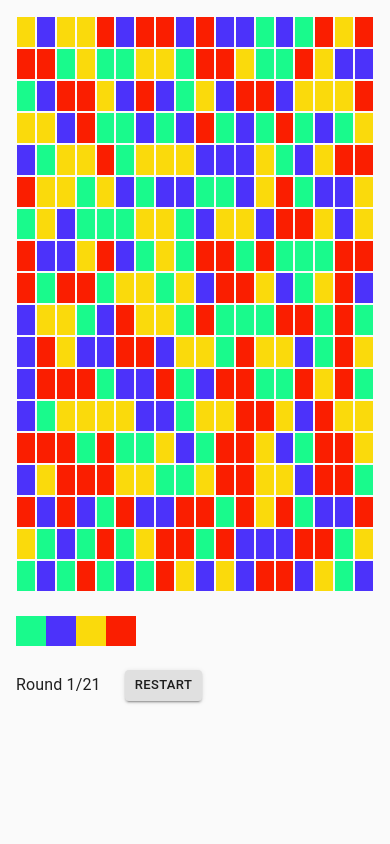
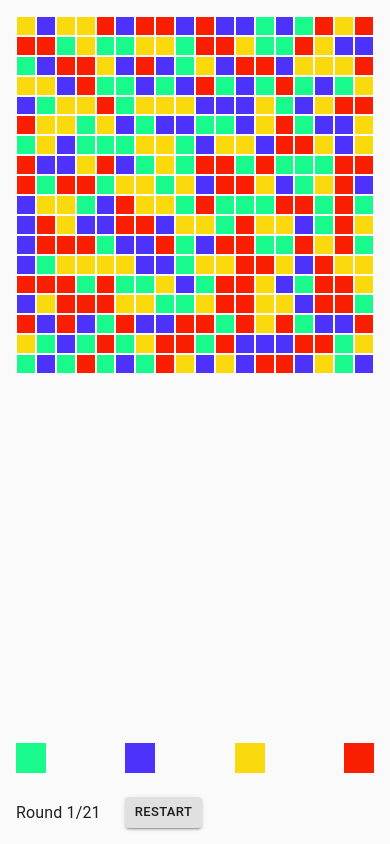
Before and after one commit to d400800/neighbouring-cells, a React (Create React App) app: page / in a window 390 px wide. Built offline with nearby package versions, Linux system fonts and the light colour scheme.

Commit message:
working on mobile display

```diff
--- a/src/game/CellSelector.jsx
+++ b/src/game/CellSelector.jsx
@@ -9,6 +9,12 @@ const useStyles = makeStyles(theme => ({
         cursor: 'pointer',
         width: 30,
         height: 30
+    },
+    root: {
+        display: 'flex',
+        [theme.breakpoints.down('sm')]: {
+            justifyContent: 'space-between'
+        },
     }
 }));
 
@@ -31,7 +37,7 @@ export default function CellSelector({onColorSelect}) {
     }, [cells, onColorSelectRef])
 
     return (
-        <Box display={'flex'}>
+        <Box className={classes.root}>
             {cells.map(cell => (
                 <button title={cell} key={cell}
                         onClick={() => onColorSelect(cell)}
--- a/src/game/Game.jsx
+++ b/src/game/Game.jsx
@@ -1,4 +1,4 @@
-import React, {useState} from 'react';
+import React, {useEffect, useState} from 'react';
 import {Box, Typography, Button} from "@material-ui/core";
 
 import board from "./Board";
@@ -6,11 +6,26 @@ import board from "./Board";
 import GameBoard from "./GameBoard";
 import CellSelector from "./CellSelector";
 import GameDialog from "./Dialog";
+import {makeStyles} from "@material-ui/core/styles";
+
+const useStyles = makeStyles(theme => ({
+    controls: {
+        [theme.breakpoints.down('sm')]: {
+            position: 'fixed',
+            left: theme.spacing(2),
+            right: theme.spacing(2),
+            bottom: theme.spacing(2)
+        },
+    }
+}));
 
 export default function Game({size, maxRounds}) {
+    const classes = useStyles();
+
     const [boardData, setBoardData] = useState(board.generateRandomBoard(size));
     const [round, setRound] = useState(1);
     const [victory, setVictory] = useState(false);
+    const [gameControlsHeight, setGameControlsHeight] = useState();
 
     function selectNextColor(color) {
         const newBoardData = board.repaint(color, boardData);
@@ -33,11 +48,27 @@ export default function Game({size, maxRounds}) {
         setVictory(true);
     }
 
+    const gameControlsId = 'game-controls';
+
+    useEffect(() => {
+        const $gameControls = document.getElementById(gameControlsId);
+
+        setGameControlsHeight($gameControls && $gameControls.offsetHeight);
+    }, []);
+
     return (
         <Box>
-            <GameBoard boardData={boardData} onColorSelect={selectNextColor}/>
+            <Box>
+                <GameBoard
+                    size={size}
+                    boardData={boardData}
+                    gameControlsHeight={gameControlsHeight}
+                    onColorSelect={selectNextColor}
+                />
+            </Box>
 
-            <Box mt={3}>
+            <Box id={gameControlsId} mt={3} className={classes.controls}>
+                <Box>
                     <CellSelector onColorSelect={selectNextColor}/>
                 </Box>
 
@@ -50,6 +81,7 @@ export default function Game({size, maxRounds}) {
                         Restart
                     </Button>
                 </Box>
+            </Box>
 
             <GameDialog text={"You lost"} action={restartGame} open={round > maxRounds}/>
 
--- a/src/game/GameBoard.jsx
+++ b/src/game/GameBoard.jsx
@@ -1,20 +1,27 @@
+import React from "react";
+
 import {Box} from "@material-ui/core";
-import React from "react";
 import {makeStyles} from "@material-ui/core/styles";
 
-import {colors, colorMap} from '../config.js';
+import {colorMap} from '../config.js';
 
 export const useCellStyles = makeStyles(theme => ({
     cell: {
-        width: 30,
-        height: 30,
+        width: props => props.width,
         margin: 1,
-        transition: 'background-color .25s'
+        transition: 'background-color .25s',
+
+        '&:after': {
+            content: "''",
+            display: 'block',
+            paddingTop: '100%'
+        }
     }
 }));
 
-export default function GameBoard({boardData, onColorSelect}) {
-    const classes = useCellStyles();
+export default function GameBoard({boardData, onColorSelect, size, gameControlsHeight}) {
+    const cellWidth = (window.innerHeight - gameControlsHeight - 100) / size;
+    const classes = useCellStyles({width: cellWidth});
 
     return (
         <>
```
Also changed, not shown: package.json (+7 -1 lines), 2 other files (tests, documents, lock files or other folders). Lines whose indentation alone changed are shown as unchanged.
